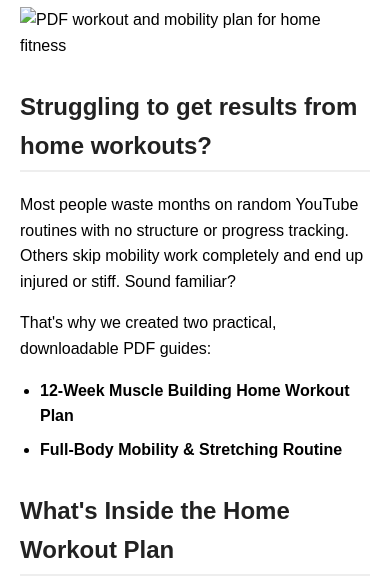
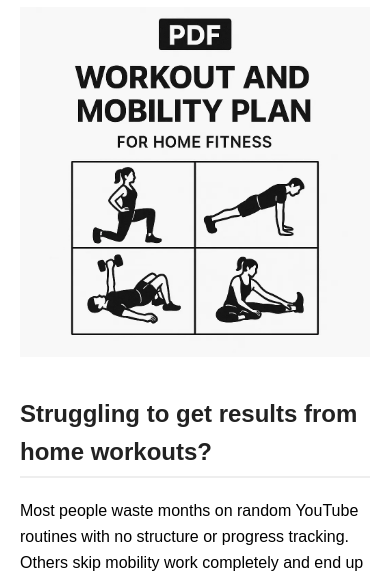
Before and after one commit to Yehia-Yehia1/homefitguide2, a plain HTML site: page Best-Home-Workouts-and-Mobility-Plans.html in a window 390 px wide. Shown: the part 243-823 px from the top of the page. Drawn offline with Linux system fonts and the light colour scheme; the site is published under a folder, as on GitHub Pages, so addresses that start at the root find nothing.

Commit message:
Update Best-Home-Workouts-and-Mobility-Plans.html

```diff
--- a/Best-Home-Workouts-and-Mobility-Plans.html
+++ b/Best-Home-Workouts-and-Mobility-Plans.html
@@ -18,7 +18,7 @@
     <article>
         <header>
             <h1>Best Home Workout and Mobility Plans (PDF Downloads)</h1>
-            <img src="/Images/home-workout-mobility-plan.webp" alt="PDF workout and mobility plan for home fitness"
+            <img src="Images/home-workout-mobility-plan.webp" alt="PDF workout and mobility plan for home fitness"
                 loading="lazy" width="100%">
         </header>
 
```
